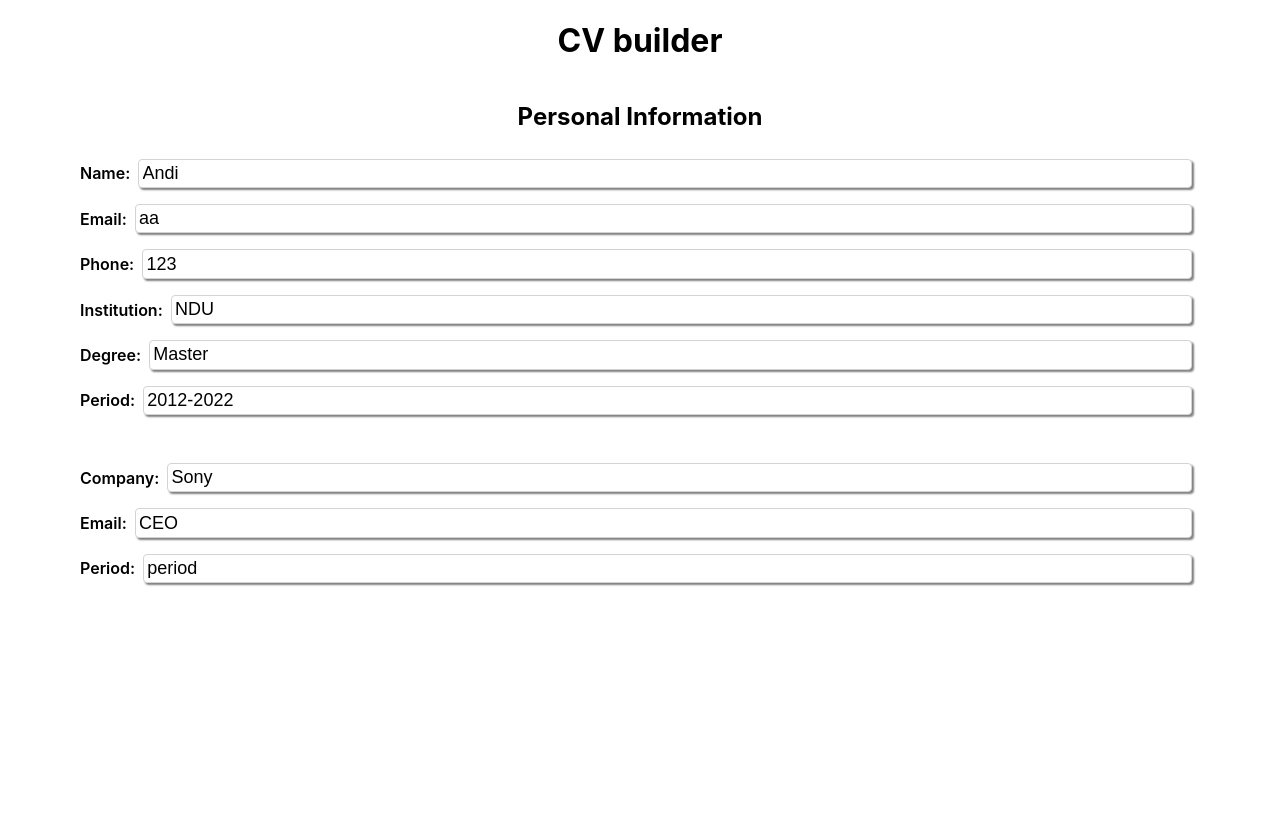
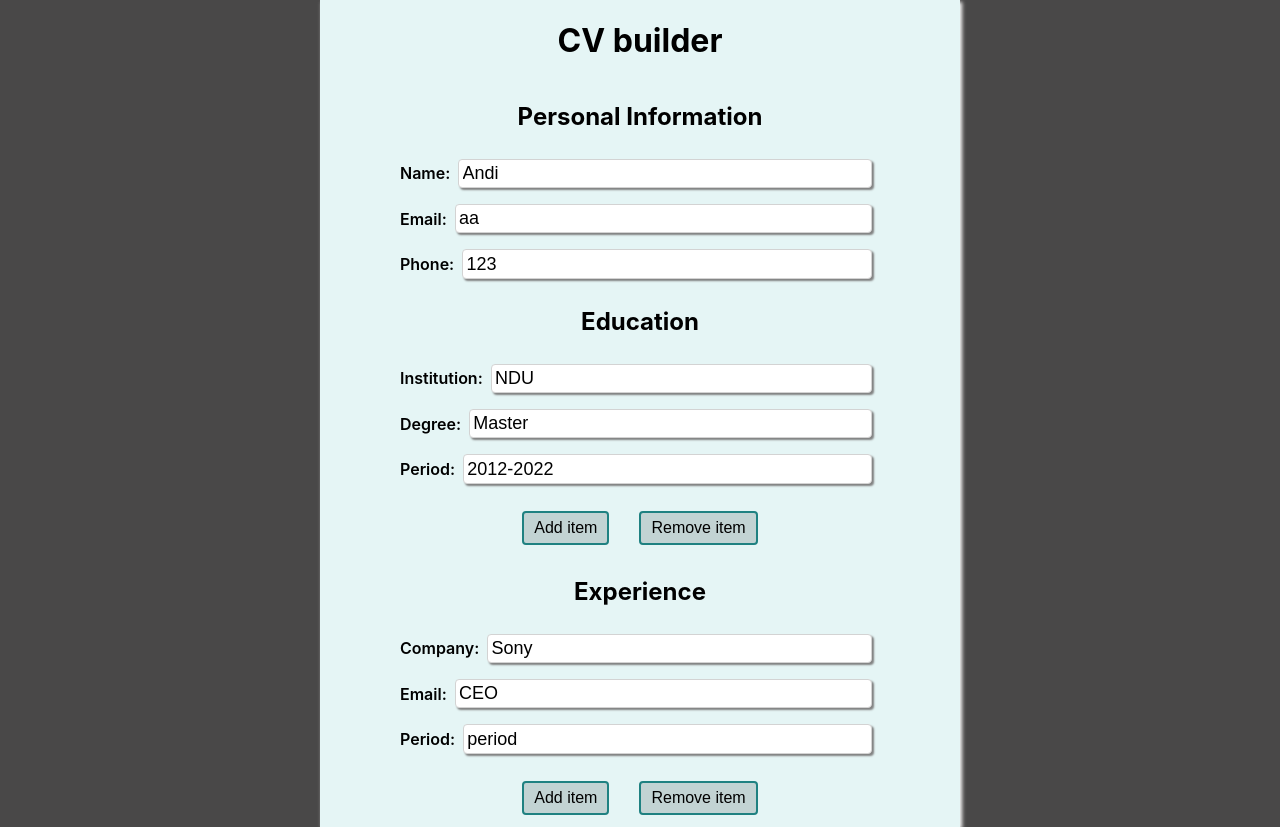
Before and after one commit to GitHubBlues/TOP_CV_maker, a React (Create React App) app: page / in a window 1280 px wide. Before the commit the page ends 800 px from the top, so only its background shows below. Built offline with nearby package versions, Linux system fonts and the light colour scheme.

Commit message:
Add functions for managing items

```diff
--- a/src/App.js
+++ b/src/App.js
@@ -4,15 +4,83 @@ import Education from "./components/Education.js"
 import Experience from "./components/Experience.js"
 import Personal from "./components/Personal.js"
 
-function App() {
+
+class App extends Component {
+  constructor(props) {
+    super(props);
+    this.state = {
+      "nbEducation": 1,
+      "nbExperience": 1
+    };
+    this.addItem = this.addItem.bind(this);
+    this.deleteItem = this.deleteItem.bind(this);
+  };
+
+
+  addItem(event){
+    if (event.target.name === "nbEducation") {
+        this.setState( { [event.target.name]: this.state.nbEducation+1} );
+    } else {
+        this.setState( { [event.target.name]: this.state.nbExperience+1} );
+    }
+  };
+
+
+  deleteItem(event){
+    if (event.target.name === "nbEducation") {
+        console.log( this.state );
+        if (this.state.nbEducation > 0 ) {
+          this.setState( { [event.target.name]: this.state.nbEducation-1} );
+        }
+    } else {
+        if ( this.state.nbExperience > 0 ) {
+          this.setState( { [event.target.name]: this.state.nbExperience-1} );
+      }
+    }
+  };
+
+
+  render(){
+    const setEducation = [];
+    const setExperience = [];
+
+    for (let i = 1; i <= this.state.nbEducation; i += 1) {
+      if (i==1) {
+        setEducation.push(<h2>Education</h2>);
+        setEducation.push(<Education key={i} number={i} />);
+      } else {
+        setEducation.push(<Education key={i} number={i} />);
+      }
+    };
+
+    for (let i = 1; i <= this.state.nbExperience; i += 1) {
+      if (i==1) {
+        setExperience.push(<h2>Experience</h2>);
+        setExperience.push(<Experience key={i} number={i} />);
+      } else {
+        setExperience.push(<Experience key={i} number={i} />);
+      }
+    };
+
+
     return (
       <div className="App">
           <h1>CV builder</h1>
           <Personal />
-        <Education />
-        <Experience />
+          {setEducation}
+          <div class="btn-container">
+            <button class="btn-add" name="nbEducation" onClick={this.addItem} >Add item</button>
+            <button class="btn-del" name="nbEducation" onClick={this.deleteItem} >Remove item</button>
+          </div>
+          {setExperience}
+          <div class="btn-container">
+            <button class="btn-add" name="nbExperience" onClick={this.addItem}>Add item</button>
+            <button class="btn-del" name="nbExperience" onClick={this.deleteItem} >Remove item</button>
+          </div>
       </div>
     );
-}
+  };
+
+};
 
 export default App;
--- a/src/styles/App.css
+++ b/src/styles/App.css
@@ -1,38 +1,38 @@
-.App {
-  text-align: center;
+body {
+    background-color: rgb(73, 72, 72);
 }
 
-.App-logo {
-  height: 40vmin;
-  pointer-events: none;
+.App {
+  display: flex;
+  flex-direction: column;
+  margin-left: auto;
+  margin-right: auto;
+  width: 40rem;
+  text-align: center;
+  box-shadow: 2px 2px 4px white;
+  background-color: rgb(229, 245, 245);
 }
 
-@media (prefers-reduced-motion: no-preference) {
-  .App-logo {
-    animation: App-logo-spin infinite 20s linear;
-  }
+.btn-container {
+  margin-top: -15px;
+  margin-bottom: 10px;
+  padding: 2px;
 }
 
-.App-header {
-  background-color: #282c34;
-  min-height: 100vh;
-  display: flex;
-  flex-direction: column;
-  align-items: center;
-  justify-content: center;
-  font-size: calc(10px + 2vmin);
-  color: white;
+.btn-add,
+.btn-del {
+  padding: 6px;
+  padding-left: 10px;
+  padding-right: 10px;
+  margin-left: 15px;
+  margin-right: 15px;
+  border-radius: 4px;
+  border: 2px solid rgb(31, 129, 129);
+  font-size: medium;
+  background-color: rgb(194, 211, 211, 1);
 }
 
-.App-link {
-  color: #61dafb;
+.btn-add:hover,
+.btn-del:hover {
+  background-color: rgb(194, 211, 211, 0.5);
 }
-
-@keyframes App-logo-spin {
-  from {
-    transform: rotate(0deg);
-  }
-  to {
-    transform: rotate(360deg);
-  }
-}
--- a/src/styles/index.css
+++ b/src/styles/index.css
@@ -1,3 +1,5 @@
+@import-normalize;
+
 body {
   margin: 0;
   font-family: -apple-system, BlinkMacSystemFont, 'Segoe UI', 'Roboto', 'Oxygen',
```
Lines whose indentation alone changed are shown as unchanged.
